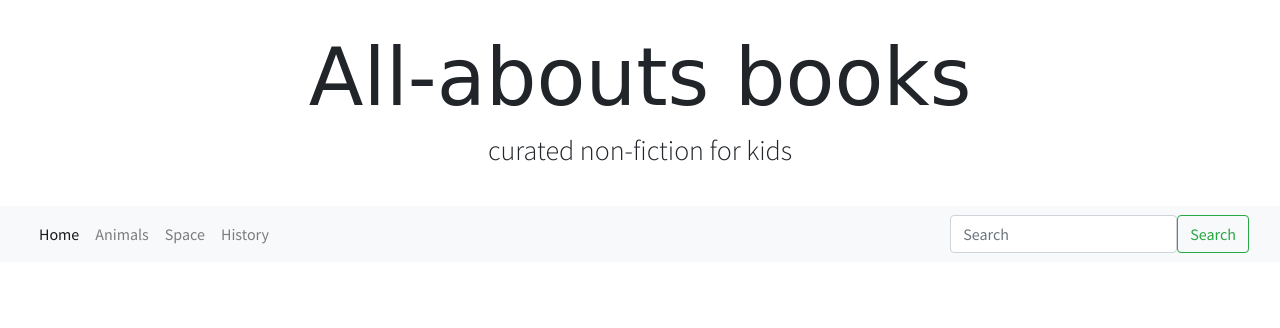
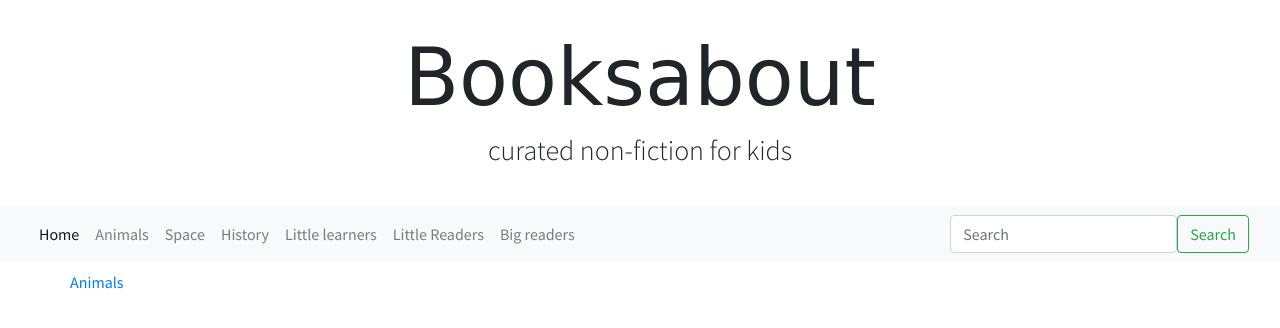
Before and after one commit to mcglasp/ms4-big-idea-books, a Django app: page /items/ in a window 1280 px wide. Shown: the top 328 px of the page. Run offline with Django 3.2, Linux system fonts and the light colour scheme; data that the repository does not hold is empty; some libraries are stand-ins or nearby versions; some web fonts are replaced.

Commit message:
Further filtering functionality applied to items.html and all_items view

```diff
--- a/items/templates/items/items.html
+++ b/items/templates/items/items.html
@@ -3,6 +3,25 @@
 
 {% block content %}
 <div class="container">
+    <div class="row">
+        <div class="col-12 d-flex justify-content-end">
+        <!-- <select class="sort-select" aria-label="">
+            <option selected>sort by</option>
+            <option value="price_high_low">Price: high-low</option>
+            <option value="price_low_high">Price: low-high</option>
+            <option value="name_az">Name (A-Z)</option>
+          </select> -->
+    </div>
+</div>
+<div class="row">
+    <ul class="navbar-nav me-auto mb-2 mb-lg-0">
+
+        <li class="nav-item">
+          <a class="nav-link" aria-labelledby="" href="{% url 'items' %}?ages={% for a in ages %}{{ a }},{% endfor %}&genre=animals">Animals</a>
+        </li>
+
+      </ul>
+</div>
     <div class="row">
         {% for item in items %}
         <div class="col-4 item">
@@ -36,3 +55,30 @@
 </script>
 
 {% endblock %}
+
+{% block postloadjs %}
+
+<!-- Code below is based on Code Institue Boutique Ado project -->
+
+<!-- $('#sort-select').change(function() {
+    var selector = $(this);
+    var currentUrl = new URL(window.location);
+
+    var selectedVal = selector.val();
+    if(selectedVal != "reset"){
+        var sort = selectedVal.split("_")[0];
+        var direction = selectedVal.split("_")[1];
+
+        currentUrl.searchParams.set("sort", sort);
+        currentUrl.searchParams.set("direction", direction);
+
+        window.location.replace(currentUrl);
+    } else {
+        currentUrl.searchParams.delete("sort");
+        currentUrl.searchParams.delete("direction");
+
+        window.location.replace(currentUrl);
+    }
+})
+
+{% endblock %} -->
--- a/items/views.py
+++ b/items/views.py
@@ -9,16 +9,31 @@ def all_items(request):
     items = Item.objects.all()
 
     genres = None
+    ages = None
 
     if request.GET:
         if 'genre' in request.GET:
             genres = request.GET['genre'].split(',')
             items = items.filter(genre__name__in=genres)
-            genres = Genre.objects.filter(name__in=genres)
+            # genres = Genre.objects.filter(name__in=genres)
+
+        if 'ages' in request.GET:
+            ages = request.GET['ages'].split(',')
+            items = items.filter(age_range__age_range__in=ages)
+            # ages = Age_range.objects.filter(age_range__in=ages)
+
+        if 'ages' in request.GET and 'genre' in request.GET:
+            genres = request.GET['genre'].split(',')
+            ages = request.GET['ages'].split(',')
+            items = items.filter(age_range__age_range__in=ages).filter(genre__name__in=genres)
+            # genres = Genre.objects.filter(name__in=genres)
+            # ages = Age_range.objects.filter(age_range__in=ages)
+
 
     context = {
         'items': items,
         'genres': genres,
+        'ages': ages,
     }
 
     return render(request, 'items/items.html', context)
--- a/templates/base.html
+++ b/templates/base.html
@@ -49,7 +49,7 @@
 
 <body>
   <header>
-    <h1 id=logo-header>All-abouts books</h1>
+    <h1 id=logo-header>Booksabout</h1>
     <h3>curated non-fiction for kids</h3>
   </header>
   <nav class="navbar navbar-expand-lg navbar-light bg-light">
@@ -74,6 +74,15 @@
           <li class="nav-item">
             <a class="nav-link" aria-labelledby="" href="{% url 'items' %}?genre=history">History</a>
           </li>
+          <li class="nav-item">
+            <a class="nav-link" aria-labelledby="" href="{% url 'items' %}?ages=preschool">Little learners</a>
+          </li>
+          <li class="nav-item">
+            <a class="nav-link" aria-labelledby="" href="{% url 'items' %}?ages=5-7,6-8">Little Readers</a>
+          </li>
+          <li class="nav-item">
+            <a class="nav-link" aria-labelledby="" href="{% url 'items' %}?ages=8-10,teen">Big readers</a>
+          </li>
         </ul>
         <form class="d-flex" id="search-field">
           <input class="form-control me-2" type="search" placeholder="Search" aria-label="Search">
@@ -82,6 +91,7 @@
       </div>
     </div>
   </nav>
+
 
 
 
```
Also changed, not shown: items/admin.py (+5 -6 lines), items/models.py (+7 -2 lines), items/migrations/0008_item_quantity_sold.py (added).
